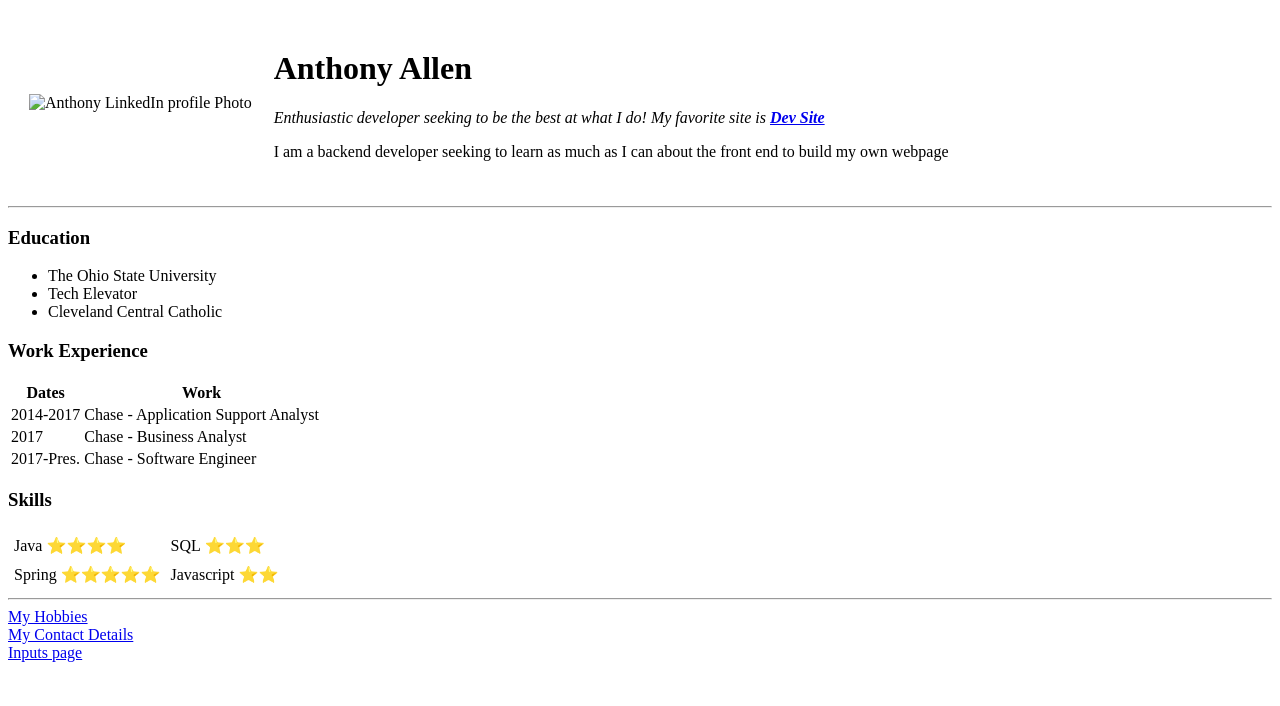
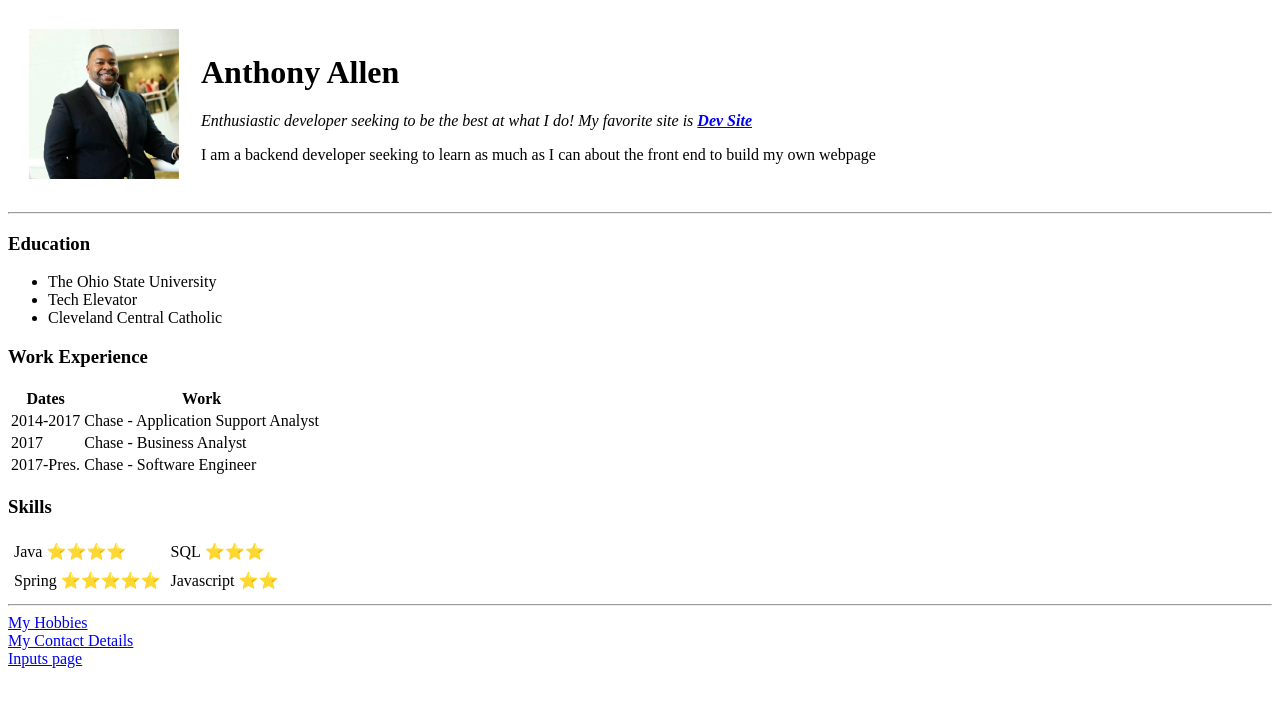
Before and after one commit to AntA585/cv, a plain HTML site: page index.html in a window 1280 px wide. Drawn offline with Linux system fonts and the light colour scheme.

Commit message:
Update index.html

```diff
--- a/index.html
+++ b/index.html
@@ -9,7 +9,7 @@
 <body>
   <table cellspacing="20">
     <tr>
-      <td><img src="images/AnthonyLinkedIn.jpeg" alt="Anthony LinkedIn profile Photo" height="150"></td>
+      <td><img src="AnthonyLinkedIn.jpeg" alt="Anthony LinkedIn profile Photo" height="150"></td>
       <td>
         <h1>Anthony Allen</h1>
         <p><em>Enthusiastic developer seeking to be the best at what I do! My favorite site is <strong><a href="https://dev.to">Dev Site</a></strong></em></p>
```
